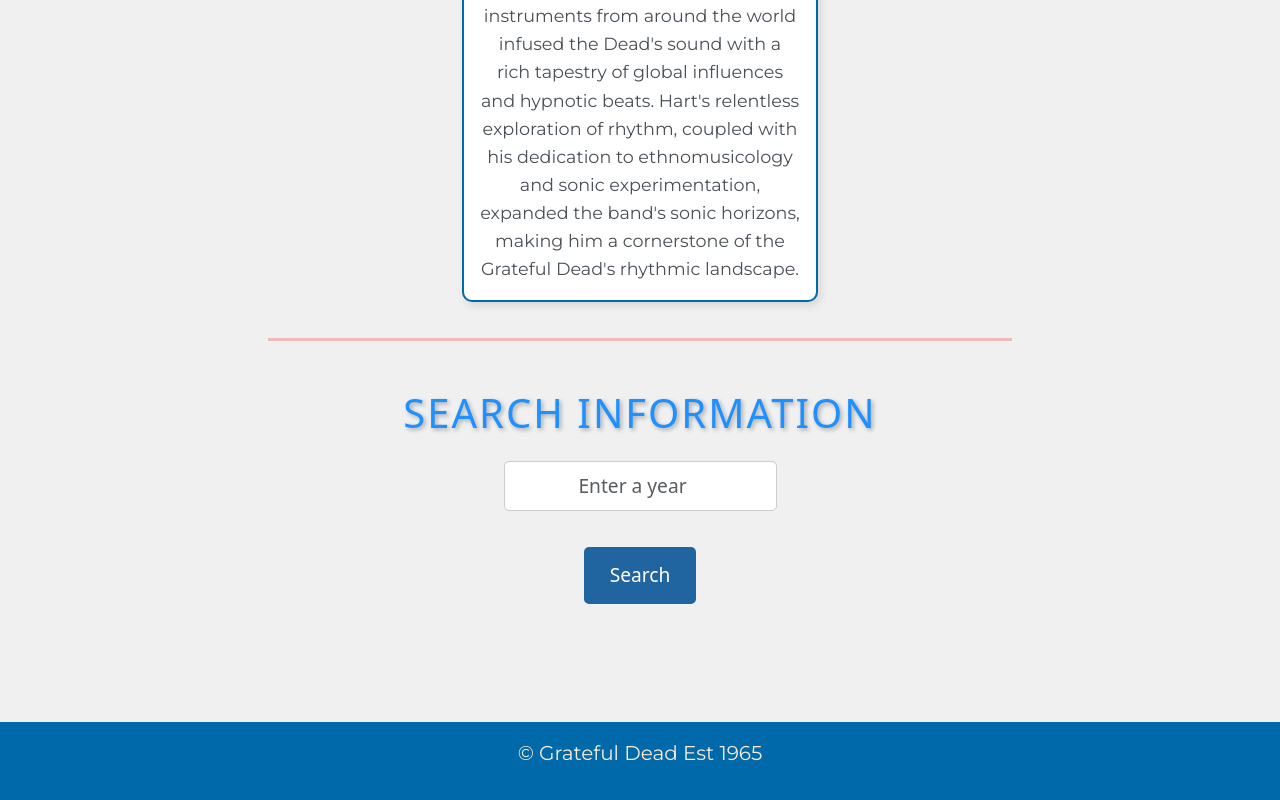
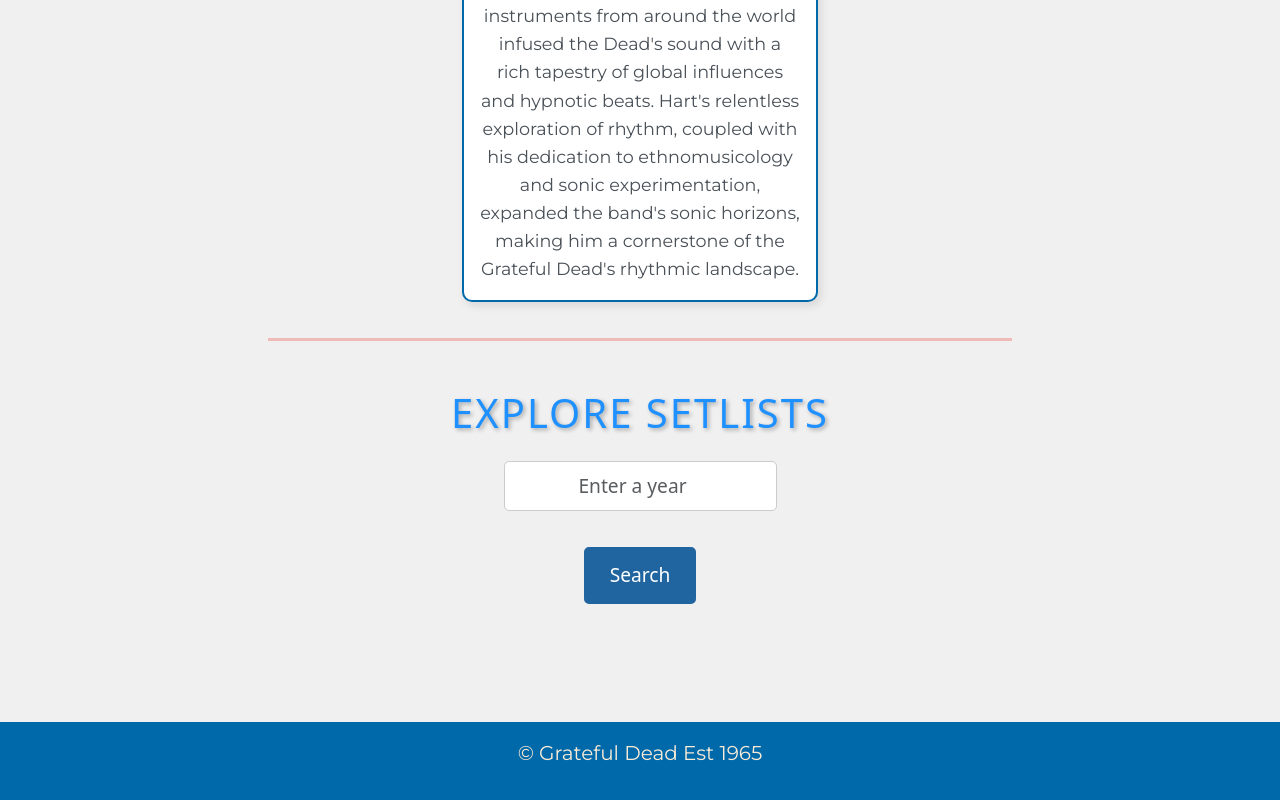
Before and after one commit to ashton8504/gratefuldeadVue, a Vue app in the folder frontend/: page /about in a window 1280 px wide. Shown: the part 4387-5187 px from the top of the page. Built offline with nearby package versions, Linux system fonts and the light colour scheme.

Commit message:
saving work

```diff
--- a/frontend/src/components/About.vue
+++ b/frontend/src/components/About.vue
@@ -209,7 +209,7 @@
 
   <!-- Setlist API Section -->
   <div class="container mt-5">
-    <h2 class="text-center mb-4">Search Information</h2>
+    <h2 class="text-center mb-4">Explore Setlists</h2>
     <form @submit.prevent="searchByYear">
       <div class="row justify-content-center">
         <div class="col-md-6 col-sm-12">
```
